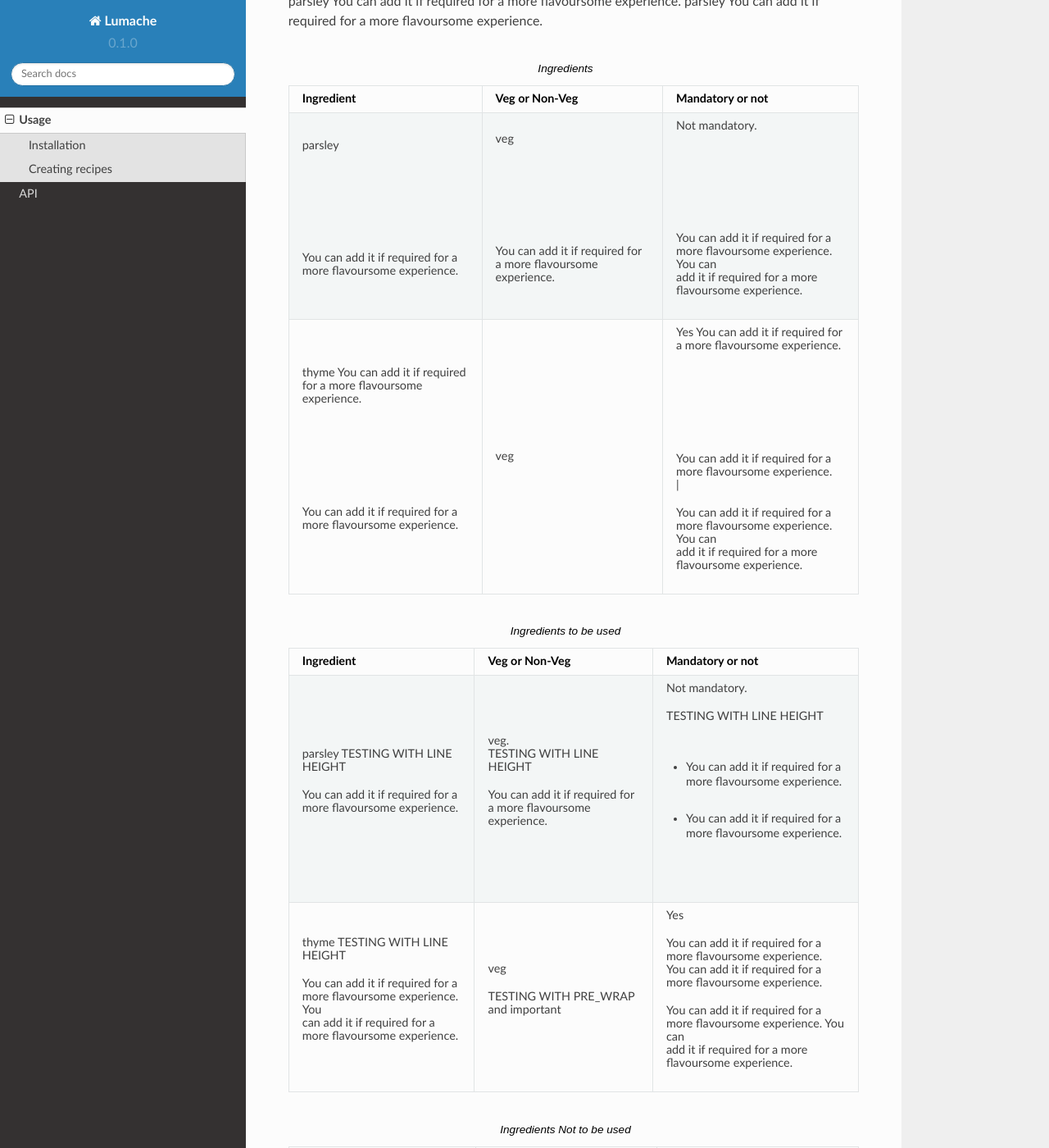
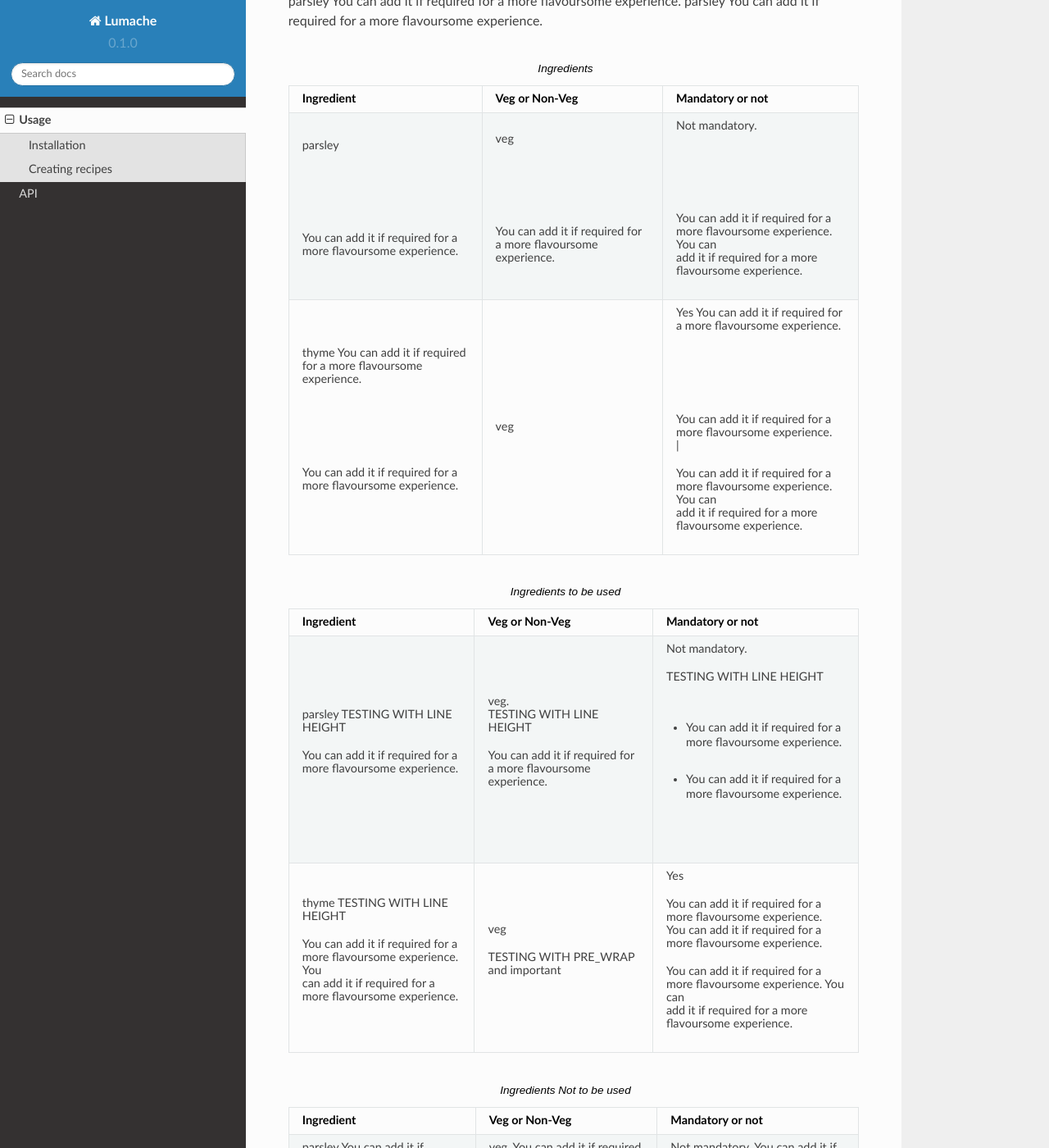
Before and after one commit to PriyankaLiz/pri-rtd4-tutorial, a Sphinx documentation site: the page built from docs/source/usage.rst, in a window 1280 px wide and 1400 px high, scrolled down 1276 px. Shown: the whole window at 82% size. Built offline with Sphinx 7.4.7 and the Read the Docs theme 2.0.0, drawn with Linux system fonts in a browser that asks for light colours.

Commit message:
Code to fix spacing between line-blocks

```diff
--- a/docs/source/.static/custom.css
+++ b/docs/source/.static/custom.css
@@ -12,3 +12,7 @@
 .wy-table-responsive td div {
     line-height: 10pt;
 }
+
+.wy-table-responsive table div.line-block {
+    margin-bottom: 0;
+}
```
